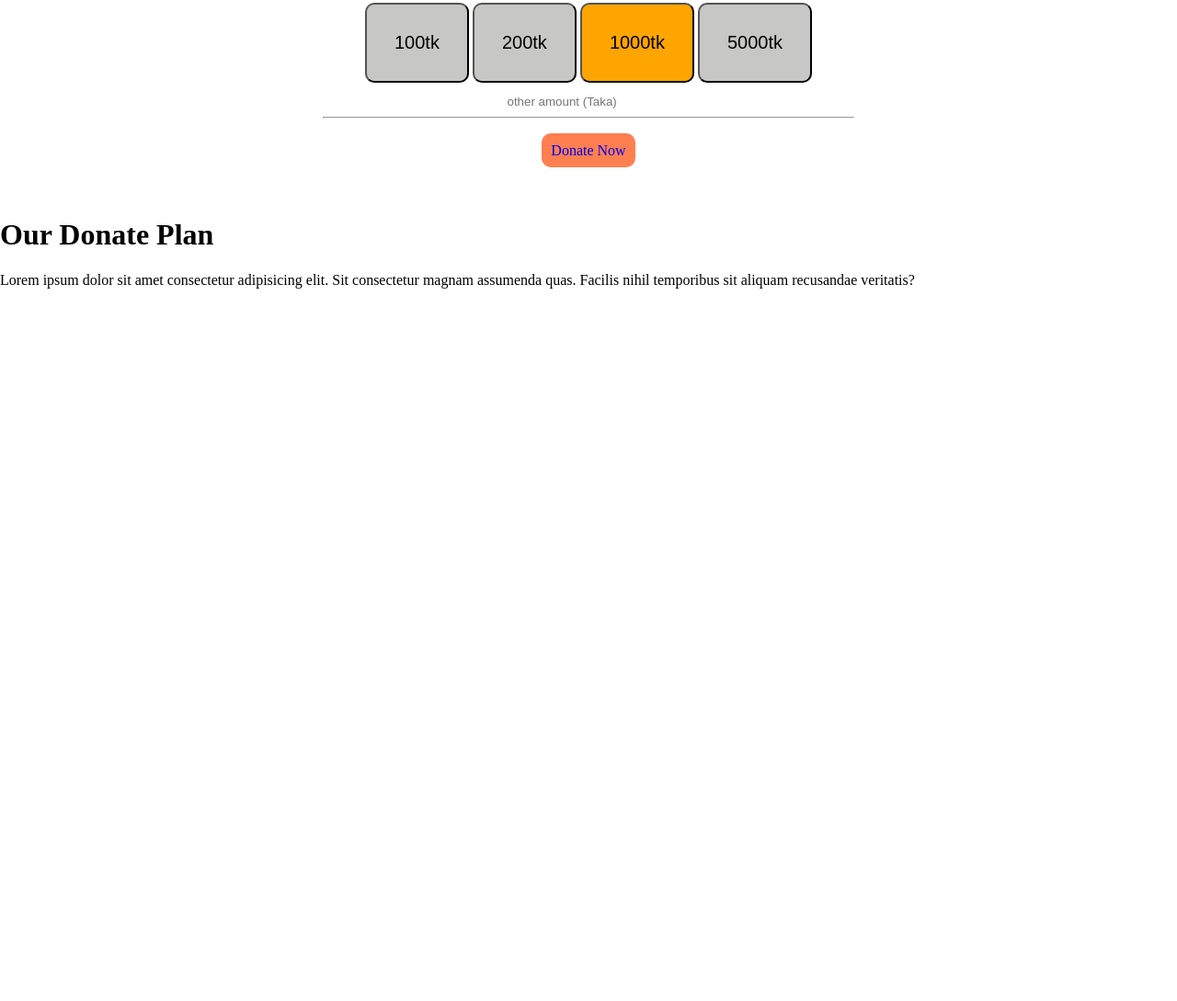
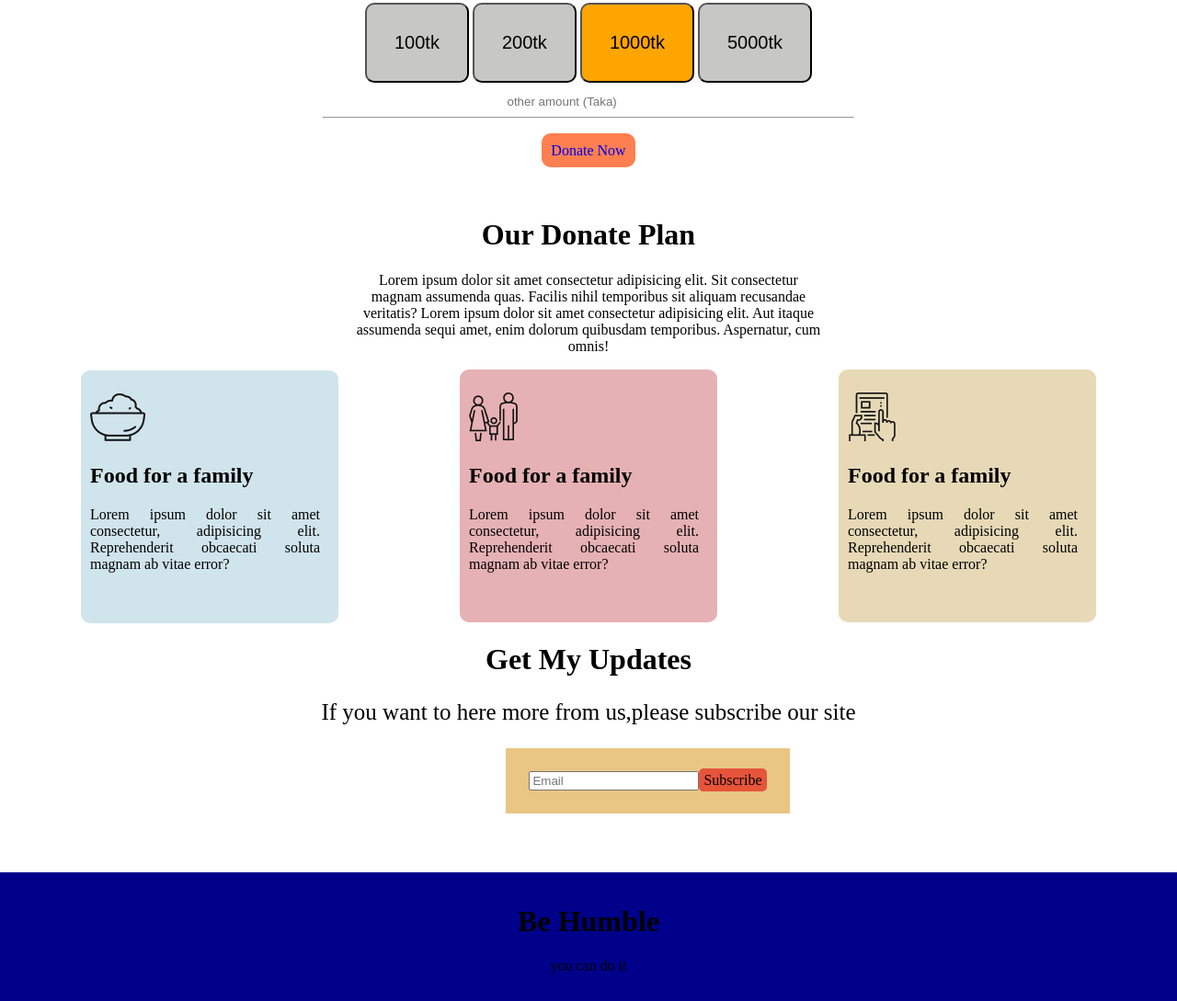
Before and after one commit to PulakAcharya/Donate-Website, a plain HTML site: page index.html in a window 1280 px wide. Shown: the part 863-1952 px from the top of the page at 92% size. Before the commit the page ends 1193 px from the top, so only its background shows below. Drawn offline with Linux system fonts and the light colour scheme.

Commit message:
nearly done

```diff
--- a/index.html
+++ b/index.html
@@ -35,9 +35,50 @@
         <hr width="50%"><br>
         <a target="_blank" href="www.google.com" class="donate-button">Donate Now</a>
     </section>
-    <h1>Our Donate Plan</h1>
-    <P>Lorem ipsum dolor sit amet consectetur adipisicing elit. Sit consectetur magnam assumenda quas. Facilis nihil
-        temporibus sit aliquam recusandae veritatis?</P>
+    <div class="donate-plan">
+        <h1>Our Donate Plan</h1>
+        <P>Lorem ipsum dolor sit amet consectetur adipisicing elit. Sit consectetur magnam
+            assumenda quas. Facilis nihil
+            temporibus sit aliquam recusandae veritatis? Lorem ipsum dolor sit amet consectetur adipisicing elit. Aut
+            itaque assumenda sequi amet, enim dolorum quibusdam temporibus. Aspernatur, cum omnis!</P>
+    </div>
+
+
+    <div class="center">
+        <span class="inline-block" style="background-color: rgb(208, 228, 236);">
+            <img src="food.png" alt="">
+            <h2>Food for a family</h2>
+            <p>Lorem ipsum dolor sit amet consectetur, adipisicing elit. Reprehenderit obcaecati soluta magnam ab vitae
+                error?</p>
+        </span>
+        <span class="inline-block" style="background-color: rgb(230, 177, 180);">
+            <img src="shelter.png" alt="">
+            <h2>Food for a family</h2>
+            <p>Lorem ipsum dolor sit amet consectetur, adipisicing elit. Reprehenderit obcaecati soluta magnam ab vitae
+                error?</p>
+        </span>
+        <span class="inline-block" style="background-color: rgb(231, 217, 182);">
+            <img src="Frame-1.png" alt="">
+            <h2>Food for a family</h2>
+            <p>Lorem ipsum dolor sit amet consectetur, adipisicing elit. Reprehenderit obcaecati soluta magnam ab vitae
+                error?</p>
+        </span>
+    </div>
+
+    <div style="text-align: center;">
+        <h1>Get My Updates</h1>
+        <p style="font-size: 25px;">If you want to here more from us,please subscribe our site</p>
+    </div>
+    <div class="email-section">
+        <input type="email" placeholder="Email"><a href="www.donation website.com"
+            class="subscribe-button">Subscribe</a>
+    </div>
 </body>
+<footer>
+    <div class="footer-section">
+        <h1>Be Humble</h1>
+        <p>you can do it</p>
+    </div>
+</footer>
 
 </html>
--- a/style.css
+++ b/style.css
@@ -4,7 +4,6 @@ body {
 
 .background-img {
     background-image: url("donation3.jpg");
-    background-color: #cccccc;
     height: 700px;
     background-position: center;
     background-repeat: no-repeat;
@@ -43,3 +42,50 @@ body {
 .amount-tk {
     border: none;
 }
+
+.donate-plan {
+    text-align: center;
+    padding: 0% 30%;
+}
+
+.inline-block {
+    text-align: justify;
+    display: inline-block;
+    width: 250px;
+    height: 250px;
+    padding: 25px 20px 0px 10px;
+    margin: 0% 5%;
+    border-radius: 10px;
+}
+
+.center {
+    text-align: center;
+}
+
+.email-section {
+    margin-left: 43%;
+    display: inline-block;
+    padding: 25px 25px;
+    background-color: rgb(233, 198, 132);
+    text-align: center;
+
+}
+
+.subscribe-button {
+    text-decoration: none;
+    color: black;
+    background-color: rgb(230, 84, 58);
+    padding: 4px 5px;
+    border-radius: 5px;
+}
+
+.footer-section {
+    padding-top: 1%;
+    padding-bottom: 1%;
+}
+
+footer {
+    margin-top: 5%;
+    text-align: center;
+    background-color: darkblue;
+}
```
Also changed, not shown: Frame-1.png (renamed from icons/Frame-1.png), food.png (renamed from icons/food.png), shelter.png (renamed from icons/shelter.png).
